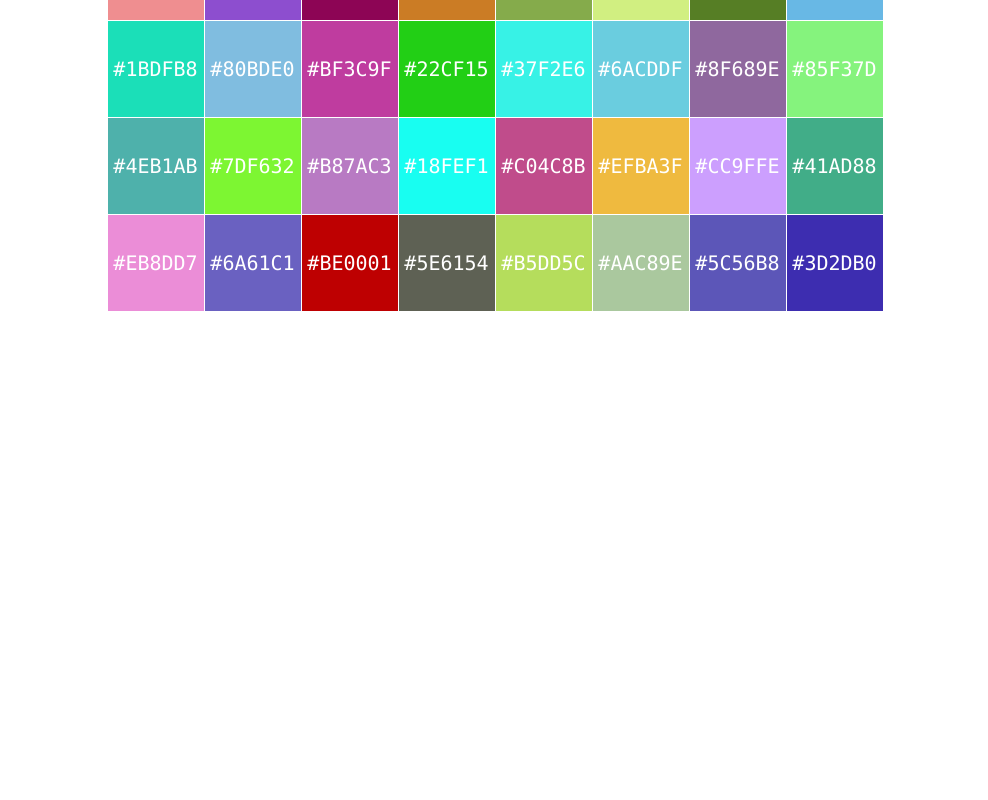
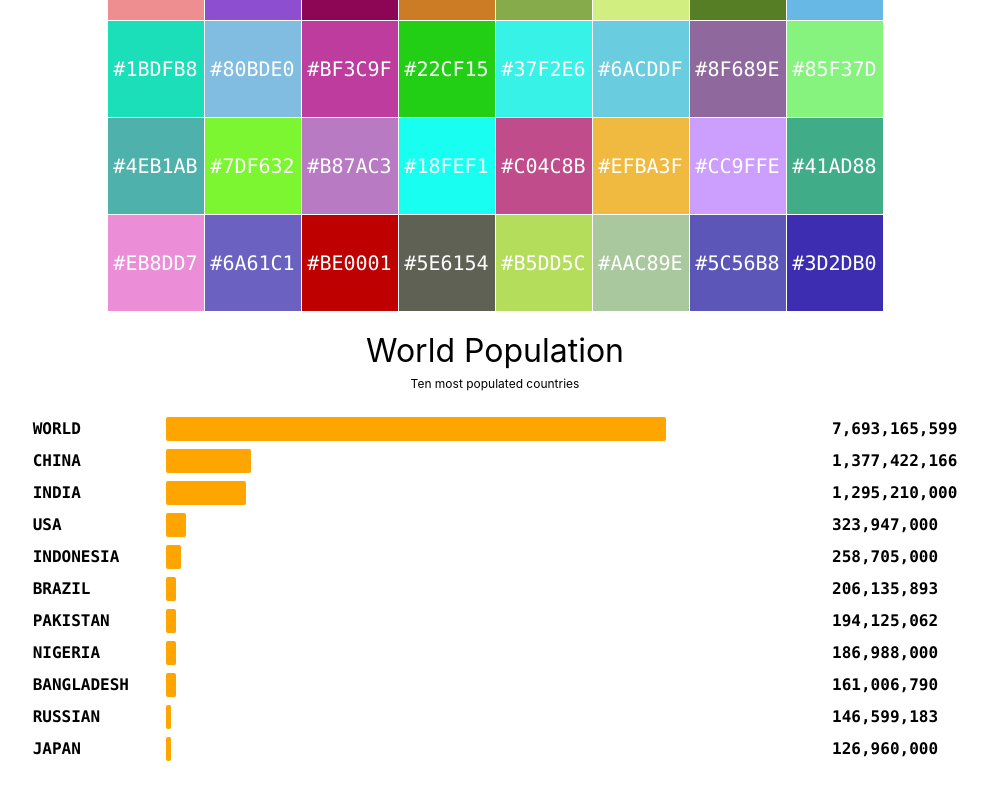
Before and after one commit to ThuanE3691/30_days_of_react, a React (Create React App) app: page / in a window 1280 px wide. Shown: the part 610-1410 px from the top of the page, without its empty margins (145-1133 px from the left). Before the commit the page ends 921 px from the top, so only its background shows below. Built offline with nearby package versions, Linux system fonts and the light colour scheme.

Commit message:
Add final Ex of Day 6: Making Plot of World Population based on country population

```diff
--- a/src/Day/Day6__MappingArray/Components/MappingArray.js
+++ b/src/Day/Day6__MappingArray/Components/MappingArray.js
@@ -1,12 +1,14 @@
 import ColorArray from "./ColorArray";
 import NumberArray from "./NumberArray";
+import WorldPopulation from "./WorldPopulation";
 
 const MappingArray = () => {
 	return (
-		<>
+		<main className="flex flex-col justify-center items-center">
 			<NumberArray></NumberArray>
 			<ColorArray></ColorArray>
-		</>
+			<WorldPopulation></WorldPopulation>
+		</main>
 	);
 };
 
--- /dev/null
+++ b/src/Day/Day6__MappingArray/Components/WorldPopulation.js
@@ -0,0 +1,53 @@
+import { tenHighestPopulation } from "../Data/topWPD";
+
+const calculateWidthPercentage = (max_width, target_width) => {
+	return Math.floor((target_width / max_width) * 100);
+};
+
+const Row = ({ country, length, population }) => {
+	return (
+		<>
+			<p className="font-mono font-semibold text-[16px]">
+				{country.toUpperCase()}
+			</p>
+			<div
+				className={`h-[24px] bg-[#FFA500] col-span-5 rounded-sm`}
+				style={{ width: length + "px" }}
+			></div>
+			<p className="font-mono font-semibold text-[16px]">
+				{population.toString().replace(/\B(?=(\d{3})+(?!\d))/g, ",")}
+			</p>
+		</>
+	);
+};
+
+const WorldPopulation = () => {
+	const width_factor = 5;
+	tenHighestPopulation.forEach((item) => {
+		item.length =
+			calculateWidthPercentage(
+				tenHighestPopulation[0].population,
+				item.population
+			) * width_factor;
+	});
+
+	return (
+		<div className="mt-4 flex flex-col items-center justify-center mb-10">
+			<p className="text-[32px]">World Population</p>
+			<p className="text-[12px]">Ten most populated countries</p>
+			<div className="grid grid-cols-7 gap-2 items-start justify-items-start mt-6">
+				{tenHighestPopulation.map((ranked) => {
+					return (
+						<Row
+							country={ranked.country}
+							length={ranked.length}
+							population={ranked.population}
+						></Row>
+					);
+				})}
+			</div>
+		</div>
+	);
+};
+
+export default WorldPopulation;
--- /dev/null
+++ b/src/Day/Day6__MappingArray/Data/topWPD.js
@@ -0,0 +1,14 @@
+// top world population dataset
+export const tenHighestPopulation = [
+	{ country: "World", population: 7693165599 },
+	{ country: "China", population: 1377422166 },
+	{ country: "India", population: 1295210000 },
+	{ country: "USA", population: 323947000 },
+	{ country: "Indonesia", population: 258705000 },
+	{ country: "Brazil", population: 206135893 },
+	{ country: "Pakistan", population: 194125062 },
+	{ country: "Nigeria", population: 186988000 },
+	{ country: "Bangladesh", population: 161006790 },
+	{ country: "Russian", population: 146599183 },
+	{ country: "Japan", population: 126960000 },
+];
```
